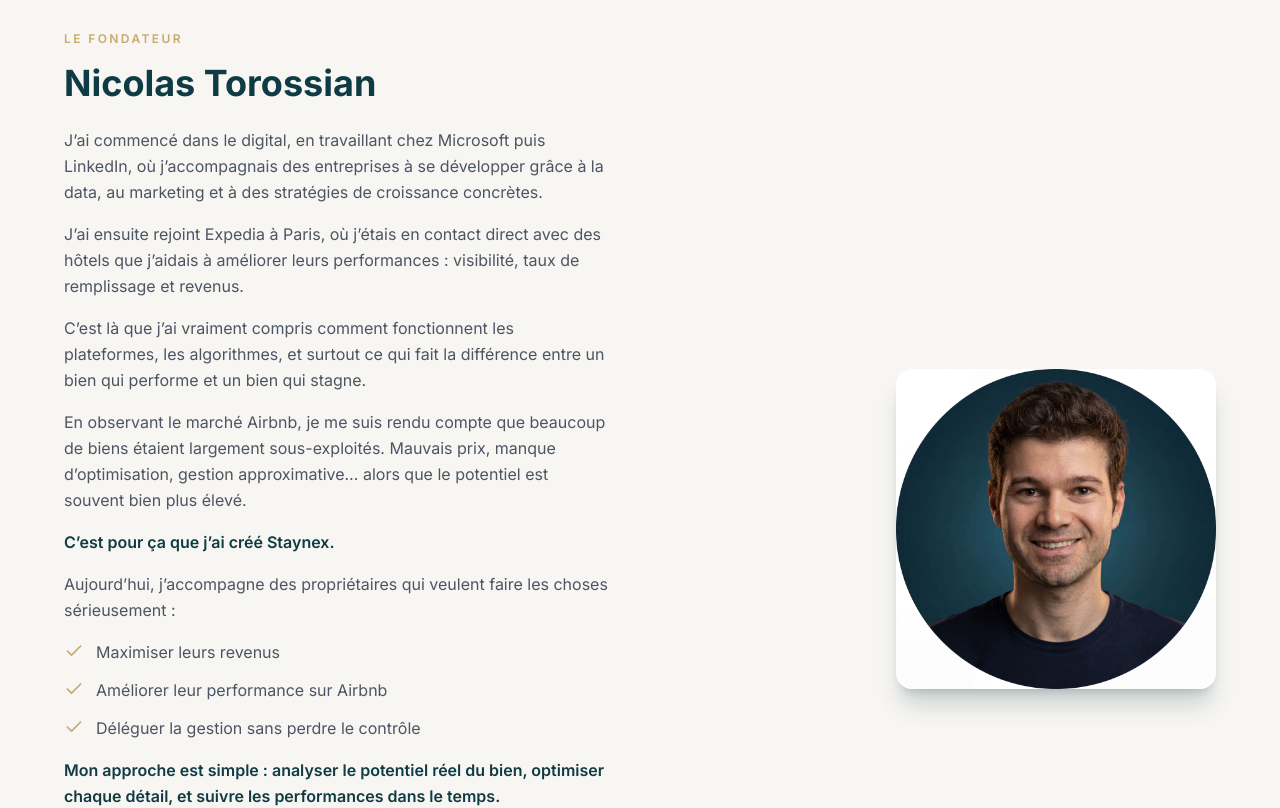
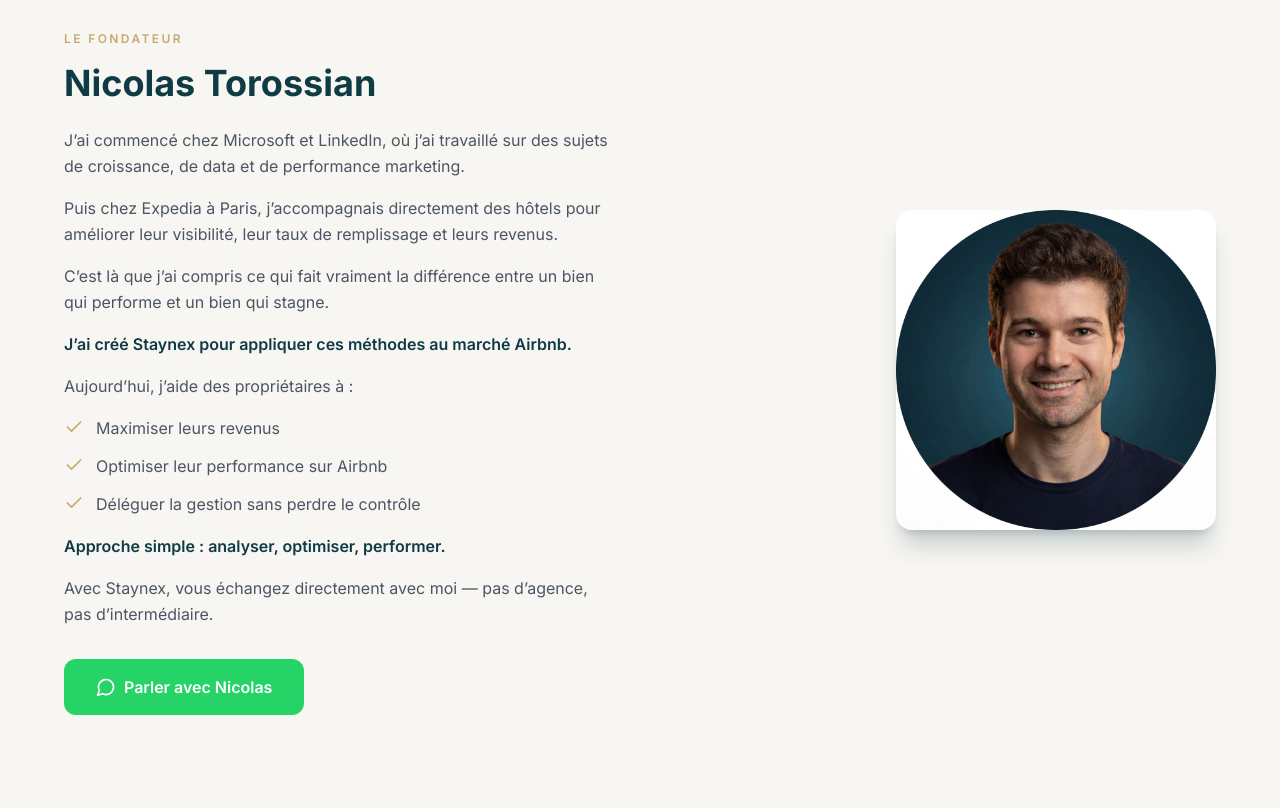
Before and after one commit to nicktoross/staynex-site, a Next.js app: page /a-propos in a window 1280 px wide. Shown: the part 580-1388 px from the top of the page. Built offline with nearby package versions, Linux system fonts and the light colour scheme.

Commit message:
update founder text

```diff
--- a/src/app/a-propos/page.tsx
+++ b/src/app/a-propos/page.tsx
@@ -59,45 +59,32 @@ export default function AProposPage() {
               </h2>
               <div className="space-y-4 text-gray-600 leading-relaxed">
                 <p>
-                  J&rsquo;ai commenc&eacute; dans le digital, en travaillant
-                  chez Microsoft puis LinkedIn, o&ugrave;
-                  j&rsquo;accompagnais des entreprises &agrave; se
-                  d&eacute;velopper gr&acirc;ce &agrave; la data, au
-                  marketing et &agrave; des strat&eacute;gies de croissance
-                  concr&egrave;tes.
+                  J&rsquo;ai commenc&eacute; chez Microsoft et LinkedIn,
+                  o&ugrave; j&rsquo;ai travaill&eacute; sur des sujets de
+                  croissance, de data et de performance marketing.
                 </p>
                 <p>
-                  J&rsquo;ai ensuite rejoint Expedia &agrave; Paris,
-                  o&ugrave; j&rsquo;&eacute;tais en contact direct avec des
-                  h&ocirc;tels que j&rsquo;aidais &agrave;
-                  am&eacute;liorer leurs performances&nbsp;:
-                  visibilit&eacute;, taux de remplissage et revenus.
+                  Puis chez Expedia &agrave; Paris, j&rsquo;accompagnais
+                  directement des h&ocirc;tels pour am&eacute;liorer leur
+                  visibilit&eacute;, leur taux de remplissage et leurs
+                  revenus.
                 </p>
                 <p>
-                  C&rsquo;est l&agrave; que j&rsquo;ai vraiment compris
-                  comment fonctionnent les plateformes, les algorithmes, et
-                  surtout ce qui fait la diff&eacute;rence entre un bien qui
-                  performe et un bien qui stagne.
+                  C&rsquo;est l&agrave; que j&rsquo;ai compris ce qui fait
+                  vraiment la diff&eacute;rence entre un bien qui performe et
+                  un bien qui stagne.
+                </p>
+                <p className="font-semibold text-petrol-500">
+                  J&rsquo;ai cr&eacute;&eacute; Staynex pour appliquer ces
+                  m&eacute;thodes au march&eacute; Airbnb.
                 </p>
                 <p>
-                  En observant le march&eacute; Airbnb, je me suis rendu
-                  compte que beaucoup de biens &eacute;taient largement
-                  sous-exploit&eacute;s. Mauvais prix, manque
-                  d&rsquo;optimisation, gestion approximative&hellip; alors
-                  que le potentiel est souvent bien plus
-                  &eacute;lev&eacute;.
-                </p>
-                <p className="font-semibold text-petrol-500">
-                  C&rsquo;est pour &ccedil;a que j&rsquo;ai
-                  cr&eacute;&eacute; Staynex.
-                </p>
-                <p>
-                  {"Aujourd\u2019hui, j\u2019accompagne des propri\u00e9taires qui veulent faire les choses s\u00e9rieusement\u00a0:"}
+                  {"Aujourd\u2019hui, j\u2019aide des propri\u00e9taires\u00a0\u00e0\u00a0:"}
                 </p>
                 <ul className="space-y-3">
                   {[
                     "Maximiser leurs revenus",
-                    "Am\u00e9liorer leur performance sur Airbnb",
+                    "Optimiser leur performance sur Airbnb",
                     "D\u00e9l\u00e9guer la gestion sans perdre le contr\u00f4le",
                   ].map((item) => (
                     <li key={item} className="flex items-start gap-3">
@@ -107,19 +94,12 @@ export default function AProposPage() {
                   ))}
                 </ul>
                 <p className="font-semibold text-petrol-500">
-                  Mon approche est simple&nbsp;: analyser le potentiel
-                  r&eacute;el du bien, optimiser chaque d&eacute;tail, et
-                  suivre les performances dans le temps.
+                  Approche simple&nbsp;: analyser, optimiser, performer.
                 </p>
                 <p>
                   Avec Staynex, vous &eacute;changez directement avec
-                  moi &mdash; pas une agence, pas
+                  moi &mdash; pas d&rsquo;agence, pas
                   d&rsquo;interm&eacute;diaire.
-                </p>
-                <p>
-                  La plupart des biens que je vois aujourd&rsquo;hui
-                  pourraient g&eacute;n&eacute;rer plus, avec la bonne
-                  strat&eacute;gie.
                 </p>
               </div>
               <div className="mt-8">
```
